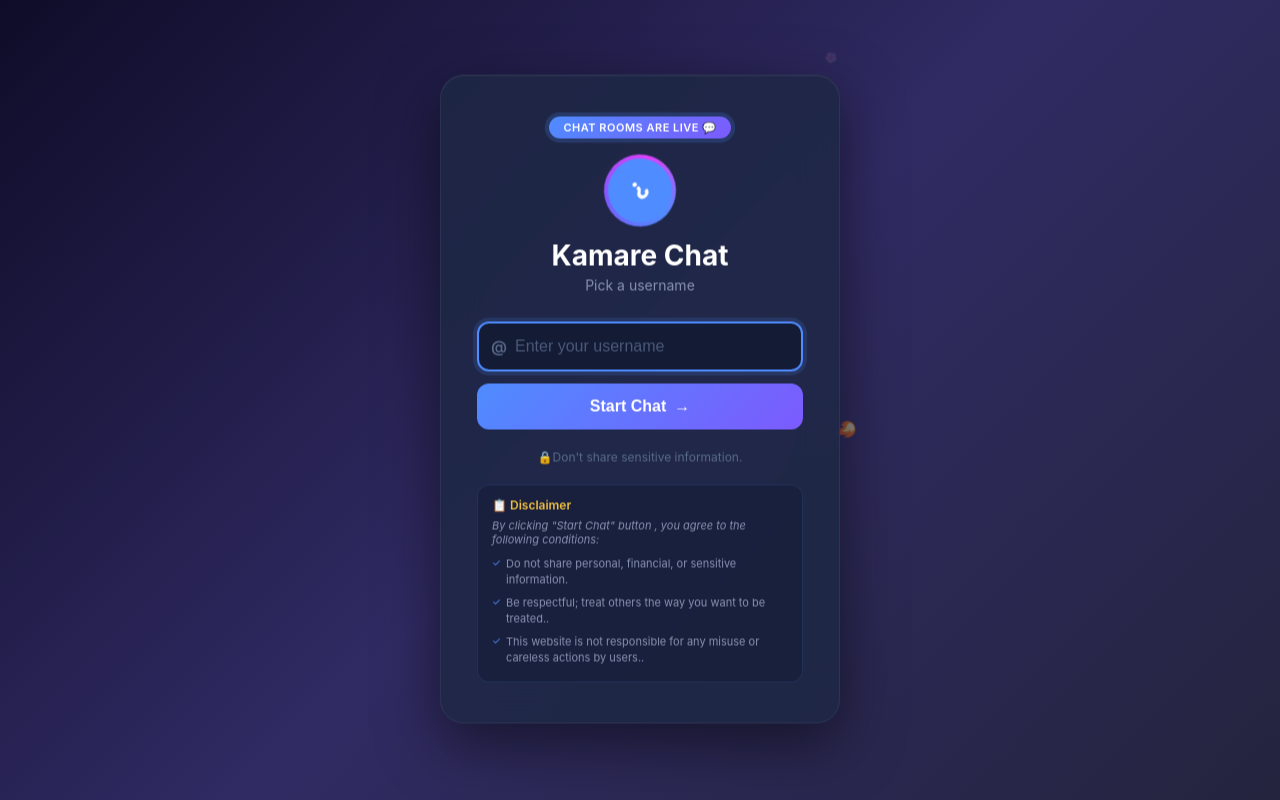
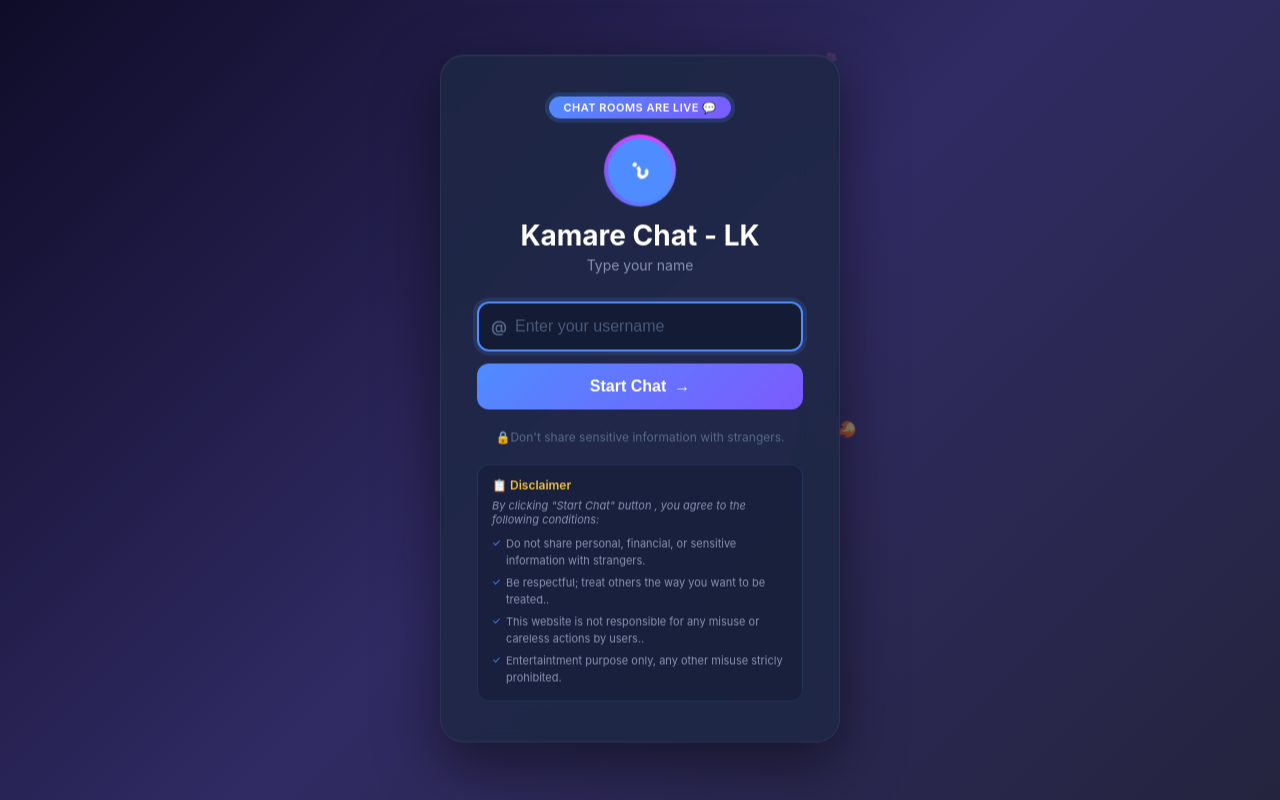
Before and after one commit to dkcngomes/chat-app, a React (Vite) app in the folder frontend/: page / in a window 1280 px wide. Built offline with nearby package versions, Linux system fonts and the light colour scheme; no server answers.

Commit message:
updated app texts

```diff
--- a/frontend/index.html
+++ b/frontend/index.html
@@ -3,7 +3,7 @@
   <head>
     <meta charset="UTF-8" />
     <meta name="viewport" content="width=device-width, initial-scale=1.0" />
-    <title>Secure Chat</title>
+    <title>Kamare Chat - LK</title>
   </head>
   <body>
     <div id="root"></div>
--- a/frontend/src/pages/LoginPage.tsx
+++ b/frontend/src/pages/LoginPage.tsx
@@ -96,8 +96,8 @@ export default function LoginPage() {
                     </div>
                 </div>
 
-                <h1>Kamare Chat</h1>
-                <p className="subtitle">Pick a username</p>
+                <h1>Kamare Chat - LK</h1>
+                <p className="subtitle">Type your name</p>
 
                 <form onSubmit={handleSubmit}>
                     <div className="input-wrapper">
@@ -120,16 +120,17 @@ export default function LoginPage() {
                 </form>
 
                 <p className="hint">
-                    🔒Don't share sensitive information.
+                    🔒Don't share sensitive information with strangers.
                 </p>
 
                 <div className="disclaimer">
                     <p className="disclaimer-title">📋 Disclaimer</p>
                     <p className="disclaimer-agree">By clicking "Start Chat" button , you agree to the following conditions:</p>
                     <ul>
-                        <li>Do not share personal, financial, or sensitive information.</li>
+                        <li>Do not share personal, financial, or sensitive information with strangers.</li>
                         <li>Be respectful; treat others the way you want to be treated..</li>
                         <li>This website is not responsible for any misuse or careless actions by users..</li>
+                        <li>Entertaintment purpose only, any other misuse stricly prohibited.</li>
                     </ul>
                 </div>
             </div>
```
